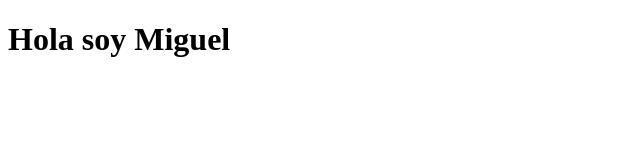
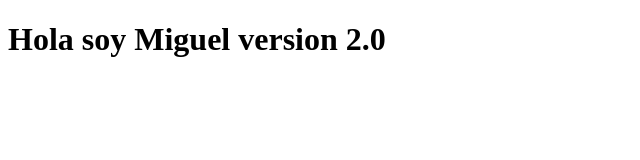
Before and after one commit to mgarleo1202/jenkis, a plain HTML site: page index.html in a window 1280 px wide. Shown: the whole page, without its empty margins (0-640 px from the left). Drawn offline with Linux system fonts and the light colour scheme.

Commit message:
index cambiado

```diff
--- a/index.html
+++ b/index.html
@@ -6,6 +6,6 @@
     <title>Mensaje Personalizado</title>
 </head>
 <body>
-    <h1>Hola soy Miguel</h1>
+    <h1>Hola soy Miguel version 2.0</h1>
 </body>
 </html>
```
